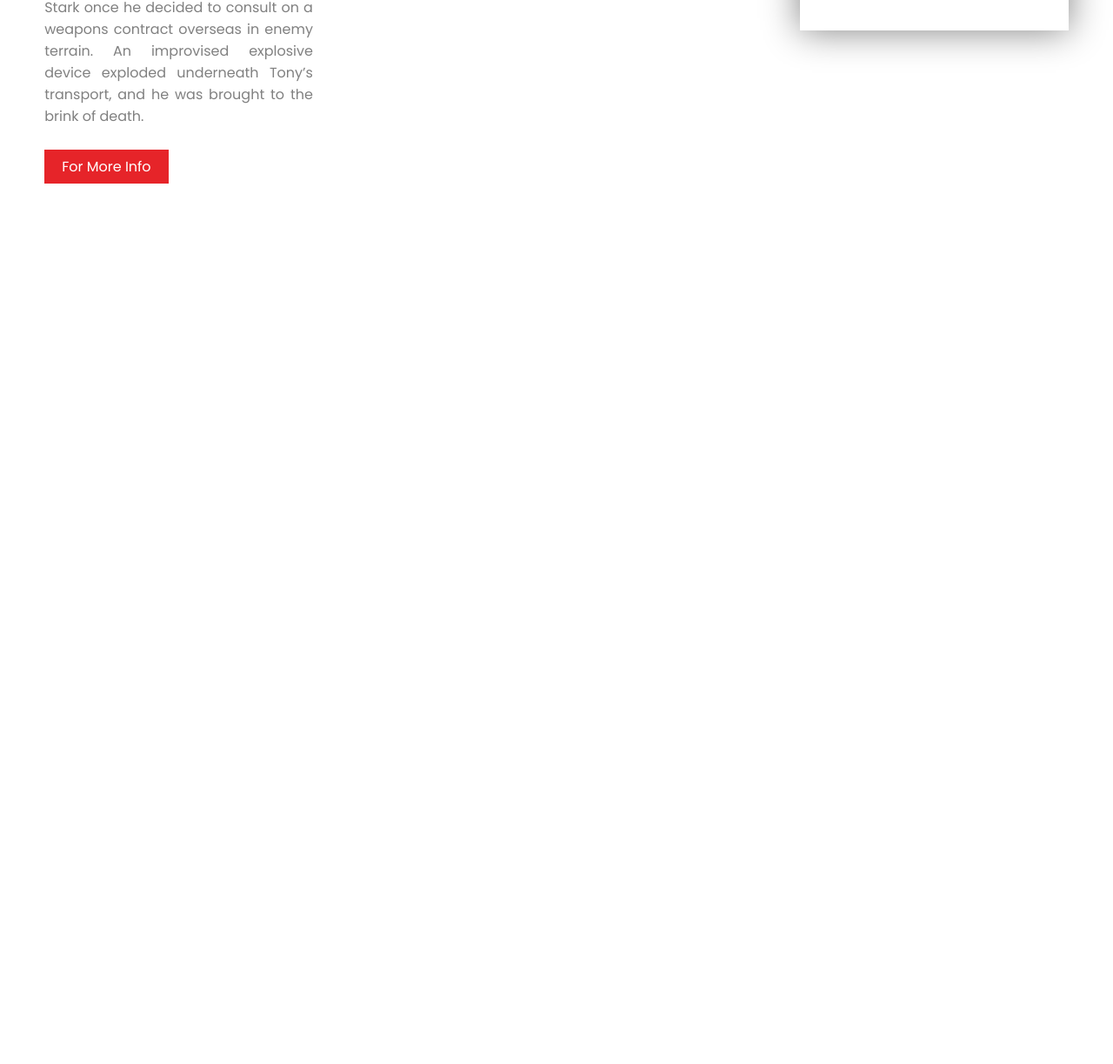
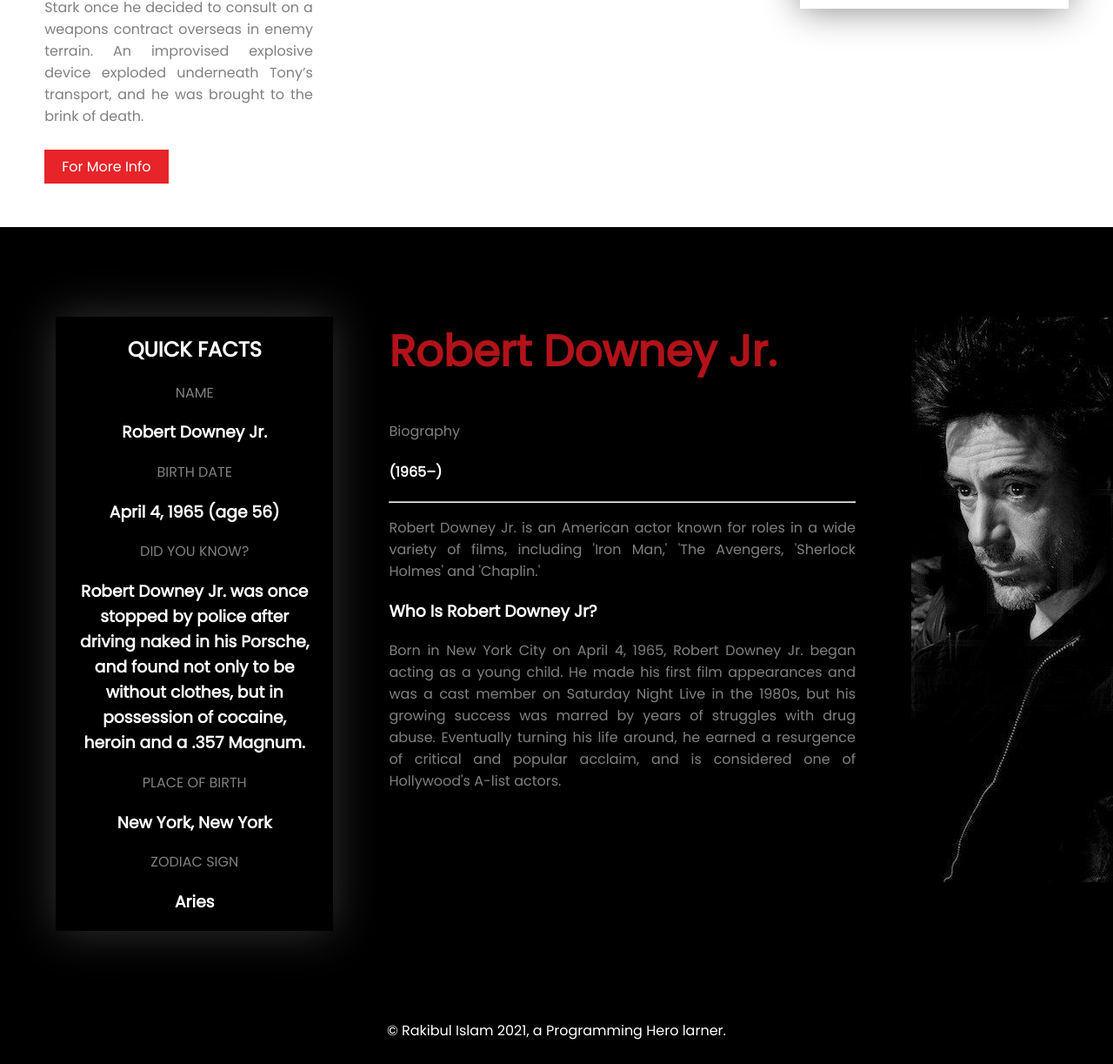
Before and after one commit to arakibulislam/iron-man, a plain HTML site: page index.html in a window 1280 px wide. Shown: the part 1424-2647 px from the top of the page at 87% size. Before the commit the page ends 1685 px from the top, so only its background shows below. Drawn offline with Linux system fonts and the light colour scheme.

Commit message:
site complete

```diff
--- a/index.html
+++ b/index.html
@@ -58,7 +58,8 @@
                 enemy terrain. An improvised explosive device exploded underneath Tony’s transport, and he was brought
                 to the brink of death.
             </p>
-            <a class="button" target="_blank" href="https://www.marvel.com/characters/iron-man-tony-stark/in-comics">For More Info</a>
+            <a class="button" target="_blank" href="https://www.marvel.com/characters/iron-man-tony-stark/in-comics">For
+                More Info</a>
         </div>
 
         <div class="middle-image ">
@@ -101,6 +102,79 @@
             </div>
         </div>
     </section>
+    <section class="bottom-section">
+            <div class="bottom-line">
+                <div class="bottom-box">
+                    <h2 class="white">
+                        QUICK FACTS
+                    </h2>
+                    <p>
+                        NAME
+                    </p>
+                    <h3 class="white">
+                        Robert Downey Jr.
+                    </h3>
+                    <p>
+                        BIRTH DATE
+                    </p>
+                    <h3 class="white">
+                        April 4, 1965 (age 56)
+                    </h3>
+                    <p>
+                        DID YOU KNOW?
+                    </p>
+                    <h3 class="white">
+                        Robert Downey Jr. was once stopped by police after driving naked in his Porsche, and found not only
+                        to be without clothes, but in possession of cocaine, heroin and a .357 Magnum.
+                    </h3>
+                    <p>
+                        PLACE OF BIRTH
+                    </p>
+                    <h3 class="white">
+                        New York, New York
+                    </h3>
+                    <p>
+                        ZODIAC SIGN
+                    </p>
+                    <h3 class="white">
+                        Aries
+                    </h3>
+
+            </div>
+            <div class=" bottom-heading-1">
+                <h1 class="red">
+                    Robert Downey Jr.
+                </h1>
+                <p>
+                    Biography
+                </p>
+                <h4 class="white">
+                    (1965–)
+                </h4>
+                <hr>
+                <p>
+                    Robert Downey Jr. is an American actor known for roles in a wide variety of films, including 'Iron Man,'
+                    'The Avengers, 'Sherlock Holmes' and 'Chaplin.'
+                </p>
+                <h3 class="white">Who Is Robert Downey Jr?</h3>
+                <p>
+                    Born in New York City on April 4, 1965, Robert Downey Jr. began acting as a young child. He made his
+                    first film appearances and was a cast member on Saturday Night Live in the 1980s, but his growing
+                    success was marred by years of struggles with drug abuse. Eventually turning his life around, he earned
+                    a resurgence of critical and popular acclaim, and is considered one of Hollywood's A-list actors.
+                </p>
+            </div>
+            <div class="bottom-heading-image">
+                <img src="images/robart.jpeg" alt="">
+            </div>
+            </div>
+            <footer>
+                <p>
+                    © Rakibul Islam 2021, a Programming Hero larner.
+                </p>
+            </footer>
+
+    </section>
 </body>
 
 </html>
--- a/style.css
+++ b/style.css
@@ -57,6 +57,10 @@ font-size: 50px;
     display: flex;
     margin-top: 40px;
     margin-bottom: 50px;
+    background-image: url(images/iron-head-round.png);
+    background-repeat: no-repeat;
+    background-position: right top 100px;
+    background-size: 13%;
 }
 .middle-image img{
     width: 90%;
@@ -70,7 +74,7 @@ font-size: 50px;
     margin-top: 4%;
 }
 .middle-heading-2{
-    margin-top: 10%;
+    margin-top: 8%;
     margin-left: 2%;
     margin-right: 4%;
 
@@ -80,6 +84,51 @@ font-size: 50px;
     padding:20px 50px;
 
 }
+.middle-box:hover{
+    box-shadow: 0 0 40px rgb(255, 0, 0);
+    background: #891418fb;
+    color: white;
+}
 p{
     color: gray;
 }
+.bottom-section{
+    background: black;
+}
+.bottom-heading-1{
+    display: block;
+    margin-top: 5%;
+    text-align: justify;
+    width: 80%;
+    margin-left:5% ;
+
+}
+.bottom-heading-image{
+    margin-left: 5%;
+    margin-top: 8%;
+}
+.bottom-box{
+    margin-top: 8%;
+    display: block;
+    width: 40%;
+    margin-left: 5%;
+    box-shadow:0px 0px 50px #66666681;
+    padding:0 2%;
+    text-align: center;
+}
+.bottom-box:hover{
+    box-shadow:0 0 40px rgb(148, 9, 9);
+    background: rgb(138, 7, 7);
+    color: black;
+}
+
+.bottom-line{
+    display: flex;
+    margin-bottom: 8%;
+}
+footer p{
+    color: white;
+    text-align: center;
+    padding-bottom: 2%;
+    margin-bottom: 0;
+}
```
Also changed, not shown: images/iron-head-round.png (added), images/iron-man-head-2.png, images/ironmat-text.png (added).
